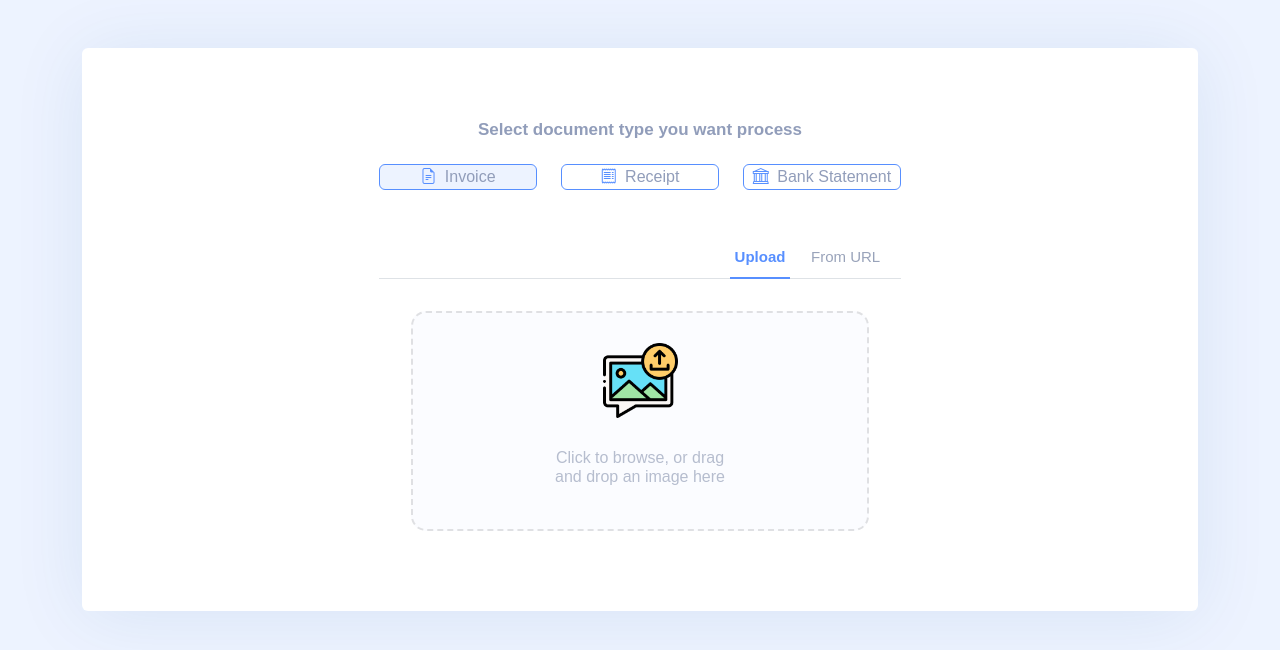
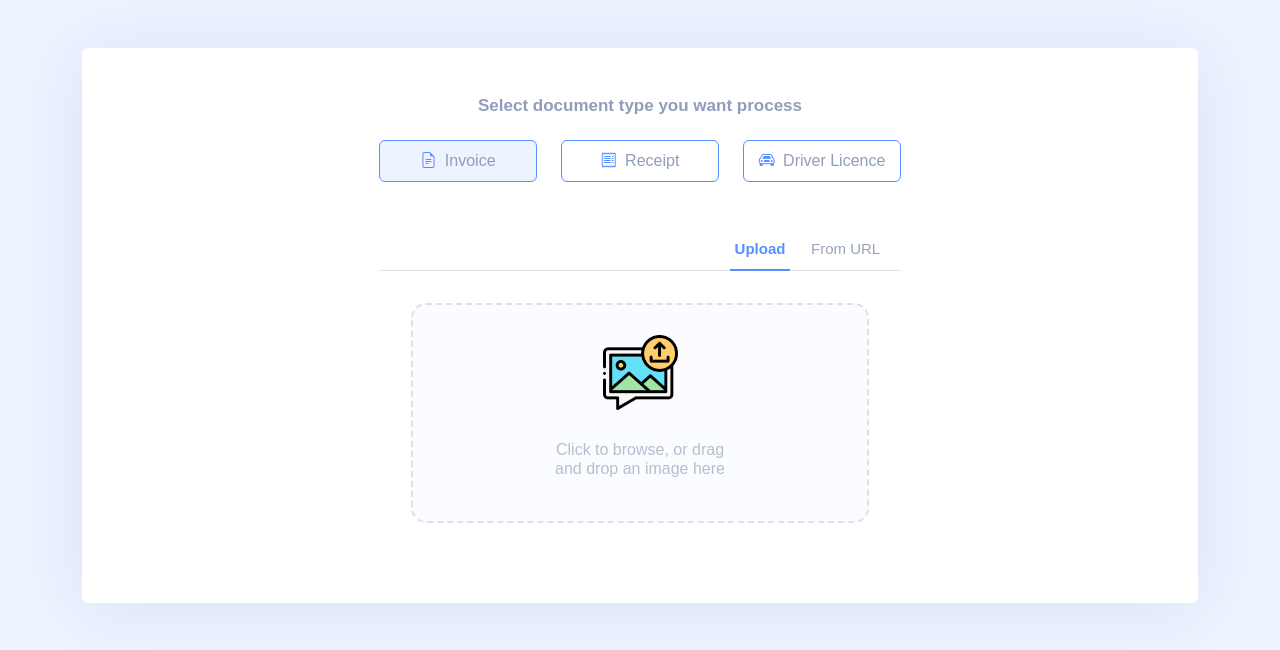
Before and after one commit to lisette-glez/spend-trail, a Nuxt app: page /upload-image in a window 1280 px wide. Shown: the top 650 px of the page. Built offline with nearby package versions, Linux system fonts and the light colour scheme.

Commit message:
add receipt and driver license apis

```diff
--- a/assets/css/main.css
+++ b/assets/css/main.css
@@ -89,7 +89,7 @@ textarea {
     color: #919dba;
 }
 
-.doc-type-card:hover, .type-active{
+.doc-type-card:hover, .typeActive{
     background-color: #edf3ff;
 }
 
--- a/nuxt.config.ts
+++ b/nuxt.config.ts
@@ -7,7 +7,9 @@ export default defineNuxtConfig({
   plugins: [{ src: "~/plugins/bootstrap.js", mode: "client" }],
   runtimeConfig: {
     public: {
-      apiBase: process.env.API_MINDEE_URL,
+      apiBaseInvoice: process.env.API_MINDEE_INVOICE_URL,
+      apiBaseReceipt: process.env.API_MINDEE_RECEIPT_URL,
+      apiBaseDriver: process.env.API_MINDEE_DRIVER_URL,
       apiKey: process.env.API_MINDEE_KEY,
     },
   },
--- a/pages/upload-image.vue
+++ b/pages/upload-image.vue
@@ -17,6 +17,8 @@ const allowedTypes = ref([
   "image/tiff",
 ]);
 const invoiceData = ref(null);
+const docType = ref("invoice");
+const docApiUrl = ref(runtimeConfig.public.apiBaseInvoice);
 
 function onChange(e) {
   imgFile.value = e.files[0];
@@ -38,10 +40,11 @@ function onChange(e) {
 
 async function uploadImage() {
   isLoading.value = true;
+  const config = null;
   const formData = new FormData();
   formData.append("document", imgFile.value);
 
-  const { data } = await useFetch(runtimeConfig.public.apiBase, {
+  const { data } = await useFetch(docApiUrl, {
     method: "post",
     headers: { Authorization: "Token " + runtimeConfig.public.apiKey },
     body: formData,
@@ -94,6 +97,18 @@ function getUrl(url) {
 function changeTab(tabName) {
   activeTab.value = tabName;
 }
+
+function changeDocType(type) {
+  docType.value = type;
+
+  if (docType.value == "invoice") {
+    docApiUrl.value = runtimeConfig.public.apiBaseInvoice;
+  } else if (docType.value == "receipt") {
+    docApiUrl.value = runtimeConfig.public.apiBaseReceipt;
+  } else if (docType.value == "driver") {
+    docApiUrl.value = runtimeConfig.public.apiBaseDriver;
+  }
+}
 </script>
 
 <template>
@@ -106,21 +121,33 @@ function changeTab(tabName) {
         </h5>
         <div class="row my-4 justify-content-center">
           <div class="col-md-6" v-if="!isUpload">
-            <div class="row mt-4 mb-5 text-center">
+            <div class="row mb-5 text-center">
               <h5 class="mb-4">Select document type you want process</h5>
               <div class="col">
-                <div class="card doc-type-card type-active">
+                <div
+                  class="card doc-type-card p-2"
+                  :class="{ typeActive: docType == 'invoice' }"
+                  @click="changeDocType('invoice')"
+                >
                   <span><i class="bi-file-earmark-text pe-1"></i> Invoice</span>
                 </div>
               </div>
               <div class="col">
-                <div class="card doc-type-card">
+                <div
+                  class="card doc-type-card p-2"
+                  :class="{ typeActive: docType == 'receipt' }"
+                  @click="changeDocType('receipt')"
+                >
                   <span><i class="bi-receipt pe-1"></i> Receipt</span>
                 </div>
               </div>
               <div class="col">
-                <div class="card doc-type-card">
-                  <span><i class="bi-bank pe-1"></i> Bank Statement</span>
+                <div
+                  class="card doc-type-card p-2"
+                  :class="{ typeActive: docType == 'driver' }"
+                  @click="changeDocType('driver')"
+                >
+                  <span><i class="bi-car-front pe-1"></i> Driver Licence</span>
                 </div>
               </div>
             </div>
@@ -183,7 +210,7 @@ function changeTab(tabName) {
           </div>
           <div class="col-md-5" v-if="isUpload">
             <ul
-              class="nav nav-tabs justify-content-end mb-3"
+              class="nav nav-tabs justify-content-end mb-4"
               v-if="!responseSuccess"
             >
               <li class="nav-item cs-pointer" @click="uploadImage">
```
